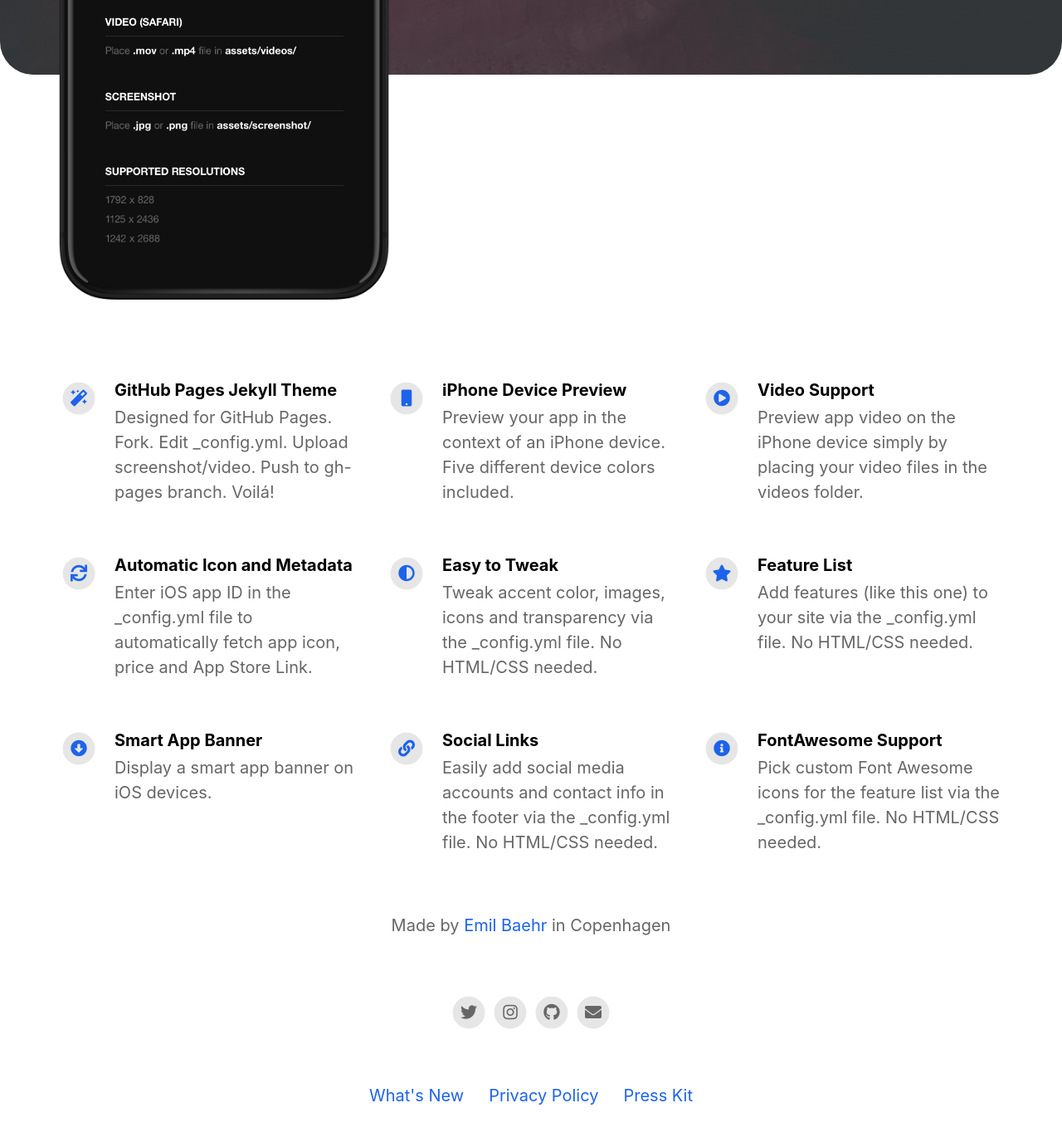
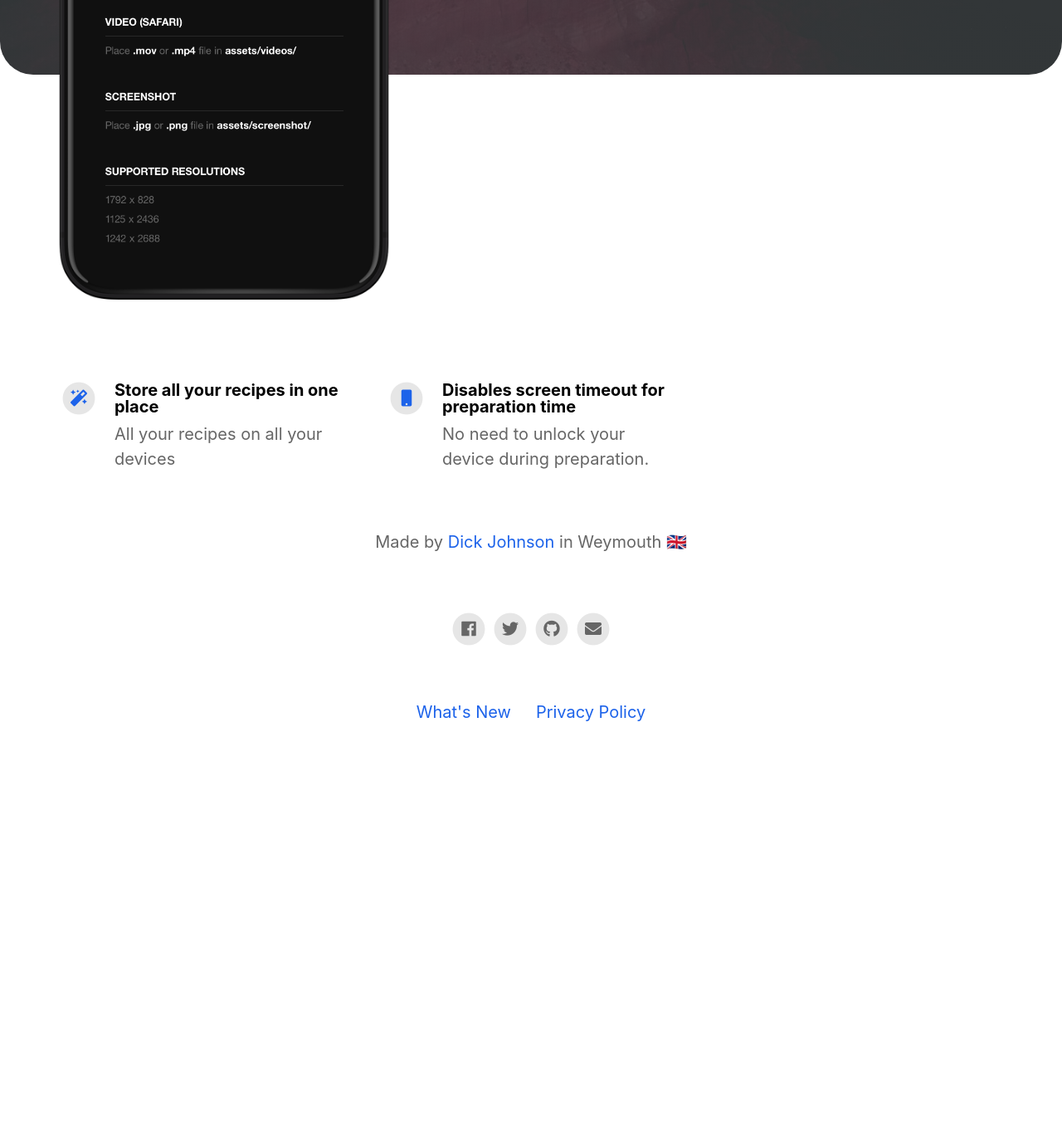
Before and after one commit to firewerkz/recipes2app, a Jekyll site: the page built from index.html, in a window 1280 px wide and 1400 px high, scrolled down 624 px. Shown: the top 1370 px of the window at 83% size. Built offline with Jekyll 4.4.1, drawn with Linux system fonts in a browser that asks for light colours; nearby versions of some CDN libraries; after the commit the page ends 1562 px from its top, so only the background shows below that; some of the changed text lies outside the part shown.

Commit message:
First commit

```diff
--- a/_config.yml
+++ b/_config.yml
@@ -2,32 +2,32 @@
 page_title                                :                                           # Automatically populates with app name if not set and if iOS app ID is set. Otherwise enter manually.
 
 # App Info
-ios_app_id                                : 1234793120                                # Required. Enter iOS app ID to automatically populate name, price and icons (e.g. 718043190).
+ios_app_id                                :                                 # Required. Enter iOS app ID to automatically populate name, price and icons (e.g. 718043190).
 ios_app_country                           : us                                        # Required outside USA. Enter 2 letter country code as in https://en.wikipedia.org/wiki/ISO_3166-1_alpha-2
 
 appstore_link                             :                                           # Automatically populates if not set and if iOS app ID is set. Otherwise enter manually.
 playstore_link                            :                                           # Enter Google Play Store URL.
-presskit_download_link                    : https://emilbaehr.com                                          # Enter a link to downloadable file or (e.g. public Dropbox link to a .zip file).
+presskit_download_link                    :                                           # Enter a link to downloadable file or (e.g. public Dropbox link to a .zip file).
                                                                                       # Or upload your press kit file to assets and set path accordingly (e.g. "assets/your_press_kit.zip").
 
-app_icon                                  : # assets/appicon.png                      # Automatically populates if not set and if iOS app ID is set.  Otherwise enter path to icon file manually.
-app_name                                  :                                           # Automatically populates if not set and if iOS app ID is set.  Otherwise enter manually.
+app_icon                                  : assets/appicon.png                      # Automatically populates if not set and if iOS app ID is set.  Otherwise enter path to icon file manually.
+app_name                                  : Recipes2                                          # Automatically populates if not set and if iOS app ID is set.  Otherwise enter manually.
 app_price                                 :                                           # Automatically populates if not set and if iOS app ID is set.  Otherwise enter manually.
-app_description                           : Write a short tagline for your app.
+app_description                           : Store all your recipes.
 
 enable_smart_app_banner                   : true                                      # Set to true to show a smart app banner at top of page on mobile devices.
 
 
 
 # Information About Yourself
-your_name                                 : Emil Baehr
-your_link                                 : https://emilbaehr.com
-your_city                                 : Copenhagen
-email_address                             : emil.baehr@gmail.com
-facebook_username                         :
-instagram_username                        : ebaehr
-twitter_username                          : ebaehr
-github_username                           : emilbaehr
+your_name                                 : Dick Johnson
+your_link                                 : https://firewerkz.dev
+your_city                                 : Weymouth 🇬🇧
+email_address                             : dickdotjohnson@gmail.com
+facebook_username                         : dick.johnson.315213
+instagram_username                        :
+twitter_username                          : raajohnson
+github_username                           : firewerkz
 youtube_username                          :
 
 
@@ -35,41 +35,13 @@ youtube_username                          :
 # Feature List                            Edit, add or remove features to be presented.
 features                                  :
 
-  - title                                 : GitHub Pages Jekyll Theme
-    description                           : Designed for GitHub Pages. Fork. Edit _config.yml. Upload screenshot/video. Push to gh-pages branch. Voilá!
+  - title                                 : Store all your recipes in one place
+    description                           : All your recipes on all your devices
     fontawesome_icon_name                 : magic
 
-  - title                                 : iPhone Device Preview
-    description                           : Preview your app in the context of an iPhone device. Five different device colors included.
+  - title                                 : Disables screen timeout for preparation time
+    description                           : No need to unlock your device during preparation.
     fontawesome_icon_name                 : mobile
-
-  - title                                 : Video Support
-    description                           : Preview app video on the iPhone device simply by placing your video files in the videos folder.
-    fontawesome_icon_name                 : play-circle
-
-  - title                                 : Automatic Icon and Metadata
-    description                           : Enter iOS app ID in the _config.yml file to automatically fetch app icon, price and App Store Link.
-    fontawesome_icon_name                 : sync
-
-  - title                                 : Easy to Tweak
-    description                           : Tweak accent color, images, icons and transparency via the _config.yml file. No HTML/CSS needed.
-    fontawesome_icon_name                 : adjust
-
-  - title                                 : Feature List
-    description                           : Add features (like this one) to your site via the _config.yml file. No HTML/CSS needed.
-    fontawesome_icon_name                 : star
-
-  - title                                 : Smart App Banner
-    description                           : Display a smart app banner on iOS devices.
-    fontawesome_icon_name                 : arrow-alt-circle-down
-
-  - title                                 : Social Links
-    description                           : Easily add social media accounts and contact info in the footer via the _config.yml file. No HTML/CSS needed.
-    fontawesome_icon_name                 : link
-
-  - title                                 : FontAwesome Support
-    description                           : Pick custom Font Awesome icons for the feature list via the _config.yml file. No HTML/CSS needed.
-    fontawesome_icon_name                 : info-circle
 
   - title                                 : # New Feature Title
     description                           : # New Feature Description
```
Also changed, not shown: assets/appicon.png (added).
